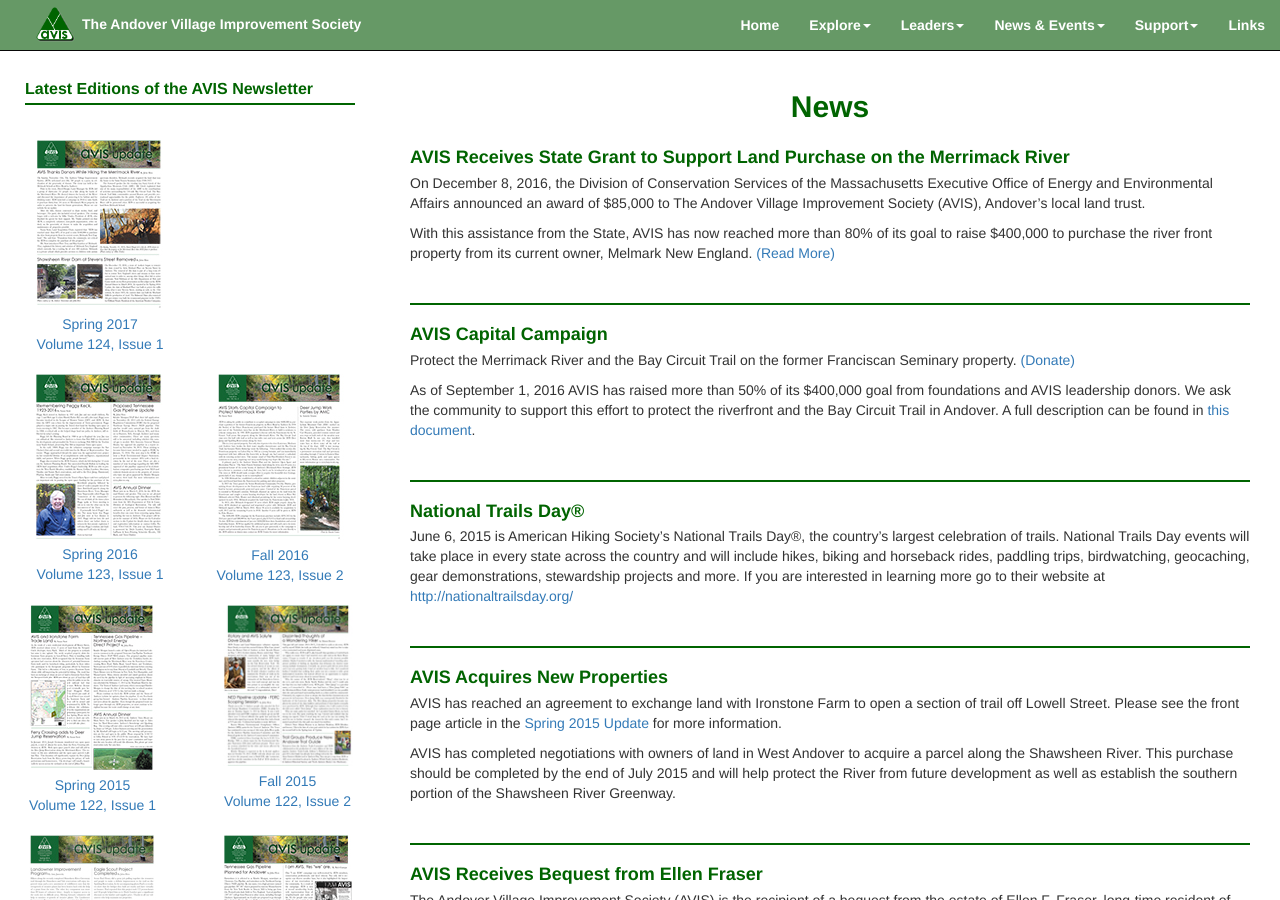
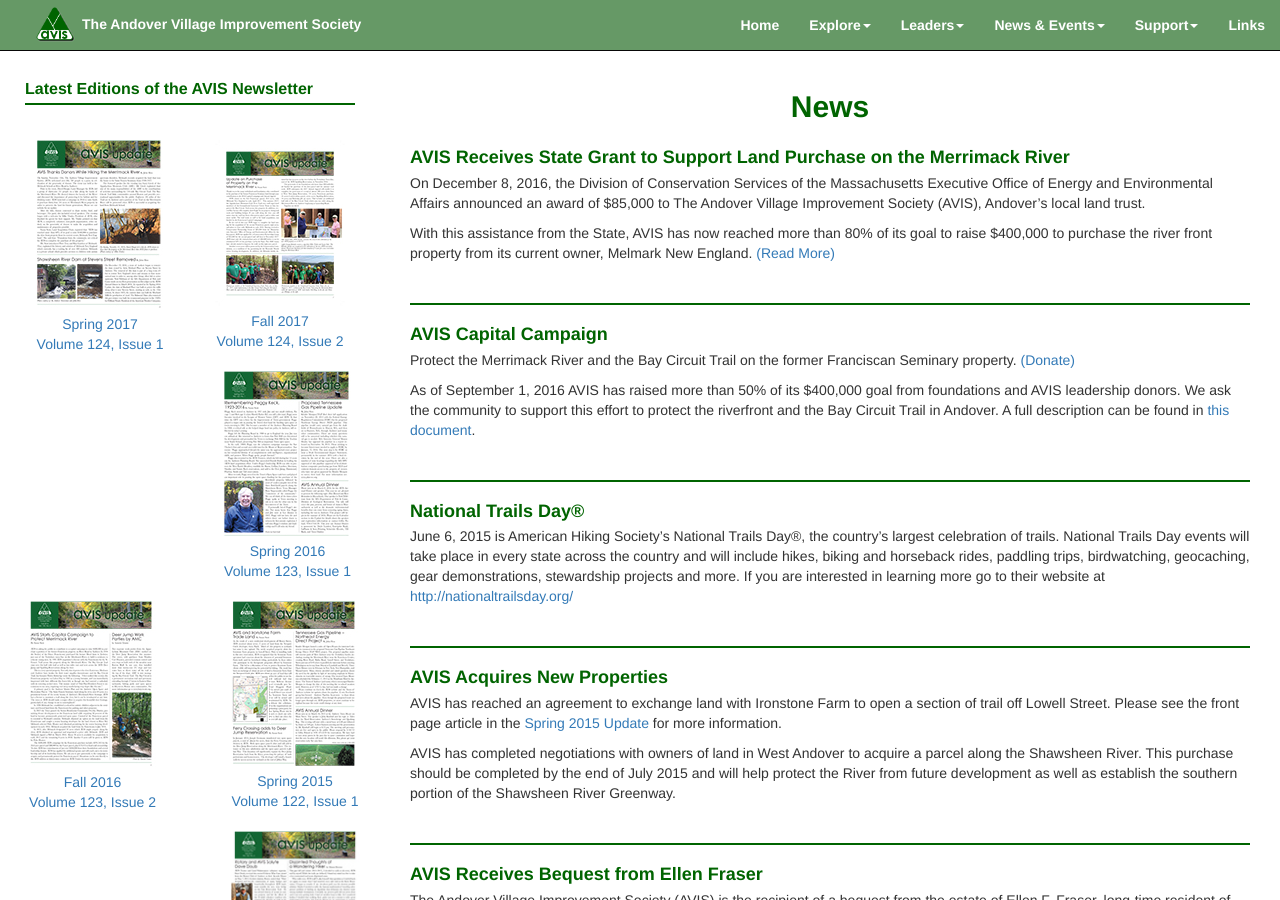
Before and after one commit to avisandover/avis-website, a Jekyll site: the page built from news.html, in a window 1280 px wide and 900 px high. Built offline with Jekyll 4.4.1, drawn with Linux system fonts in a browser that asks for light colours.

Commit message:
Added Fall 2017 Newsletter-RAF

```diff
--- a/news.html
+++ b/news.html
@@ -113,9 +113,12 @@
             </a>
           </div>
           <div class="col-lg-6">
-
+            <a href="/assets/docs/Fall-2017-Newsletter.pdf" target="_blank">
+              <img src="/assets/img/update-fall2017.jpg">
+              Fall 2017<br>
+              Volume 124, Issue 2
+            </a>
           </div>
-        </div>
         <div class="row">
           <div class="col-lg-6">
             <a href="/assets/docs/Spring-2016-Newsletter.pdf" target="_blank">
```
